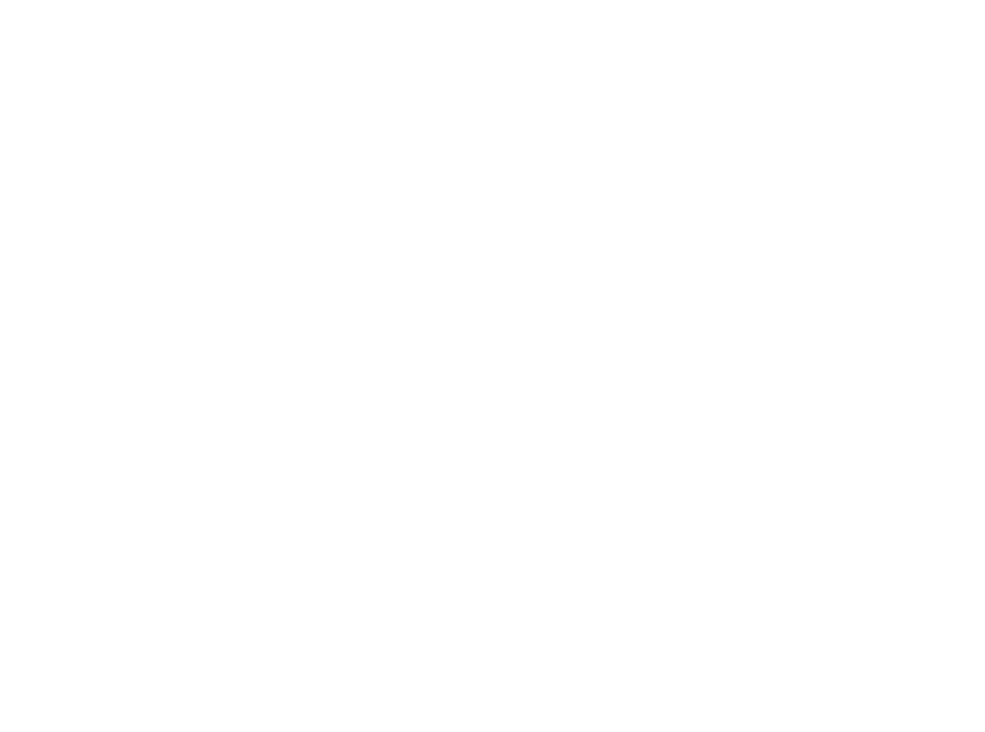
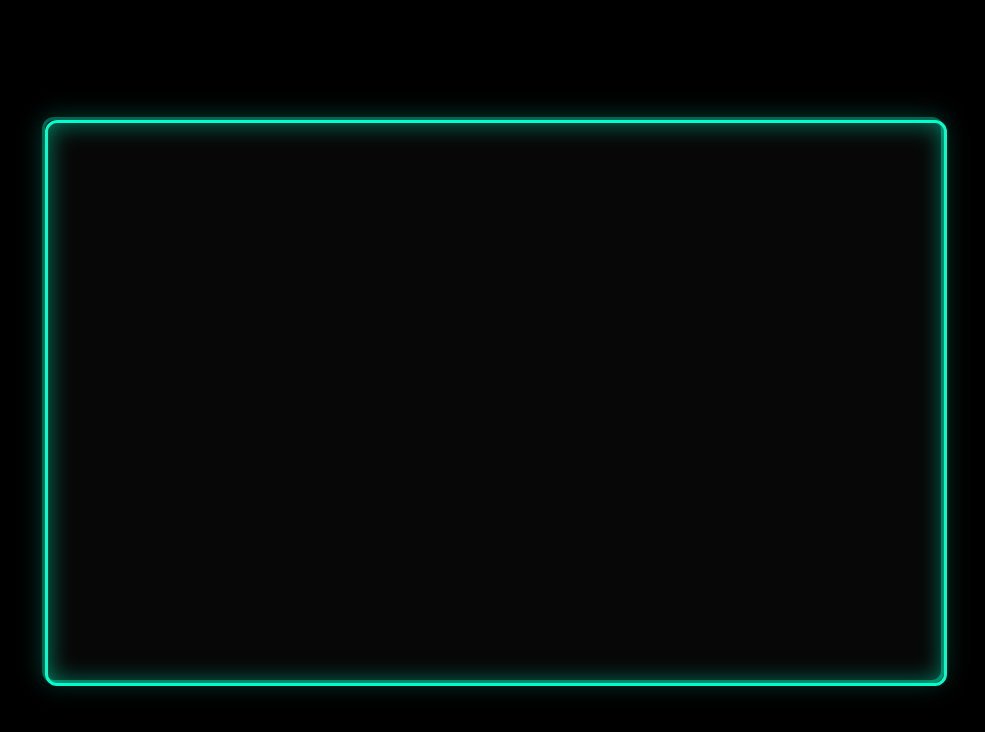
Before and after one commit to chhama/zo_ar, a plain HTML site: page index.html in a window 1280 px wide. Shown: the whole page, without its empty margins (147-1132 px from the left). Drawn offline with Linux system fonts and the light colour scheme.

```diff
--- a/index.html
+++ b/index.html
@@ -1,11 +1,64 @@
 <!DOCTYPE html>
 <html>
   <head>
-    <title>MindAR.js - One Image Example</title>
+    <title>MindAR.js - Scanner Window</title>
     <script src="https://aframe.io/releases/1.2.0/aframe.min.js"></script>
     <script src="https://cdn.jsdelivr.net/npm/mind-ar/dist/mindar-image-aframe.prod.js"></script>
+    <style>
+      body {
+        margin: 0;
+        overflow: hidden;
+        background: black;
+      }
+
+      /* Scanner container */
+      #scanner-container {
+        position: relative;
+        width: 100vw;
+        height: 100vh;
+        display: flex;
+        justify-content: center;
+        align-items: center;
+      }
+
+      /* The AR scene as a small window */
+      a-scene {
+        width: 70vw;   /* adjust size */
+        height: 70vh;  /* adjust size */
+        border: 3px solid #00ffcc;
+        border-radius: 12px;
+        box-shadow: 0 0 25px rgba(0, 255, 200, 0.6);
+        background: #111;
+      }
+
+      /* Dark overlay around scanner */
+      #overlay {
+        position: absolute;
+        top: 0; left: 0;
+        width: 100%;
+        height: 100%;
+        background: rgba(0,0,0,0.6);
+        pointer-events: none;
+      }
+
+      /* Transparent hole in the middle */
+      #overlay::before {
+        content: "";
+        position: absolute;
+        top: 15%;
+        left: 15%;
+        width: 70%;
+        height: 70%;
+        border: 3px solid #00ffcc;
+        border-radius: 12px;
+        box-shadow: 0 0 25px rgba(0,255,200,0.5) inset;
+        background: transparent;
+      }
+    </style>
   </head>
-  <body style="margin: 0; overflow: hidden;">
+  <body>
+    <div id="scanner-container">
+      <!-- Scanner Window -->
       <a-scene
         mindar-image="imageTargetSrc: ./targets.mind"
         color-space="sRGB"
@@ -17,10 +70,14 @@
         <!-- Camera -->
         <a-camera position="0 0 0" look-controls="enabled: false"></a-camera>
 
-      <!-- Image Target (index 0) -->
+        <!-- Target -->
         <a-entity mindar-image-target="targetIndex: 0">
-        <a-gltf-model src="./earth.glb" scale="0.5 0.5 0.5" position="0 0 0"></a-gltf-model>
+          <a-gltf-model src="./model.glb" scale="0.5 0.5 0.5"></a-gltf-model>
         </a-entity>
       </a-scene>
+
+      <!-- Overlay with cutout -->
+      <div id="overlay"></div>
+    </div>
   </body>
 </html>
```
Lines whose indentation alone changed are shown as unchanged.
